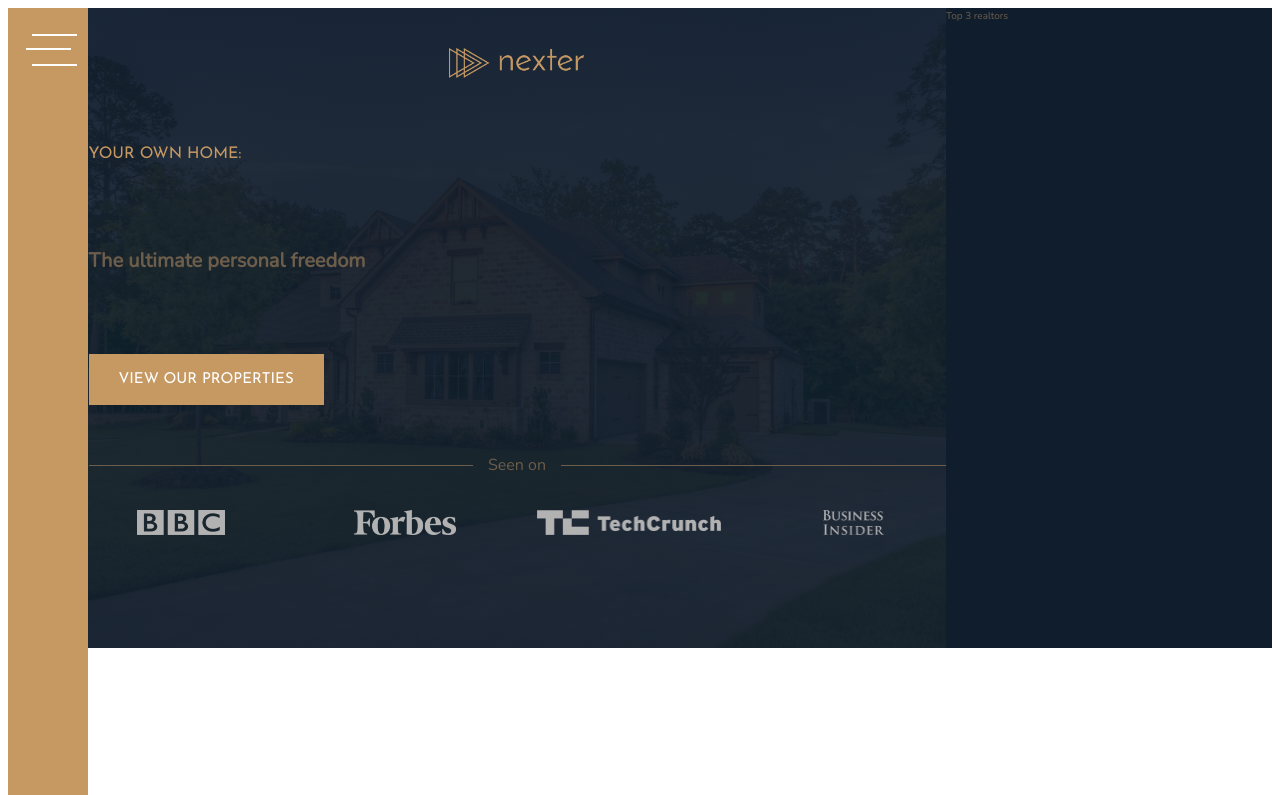
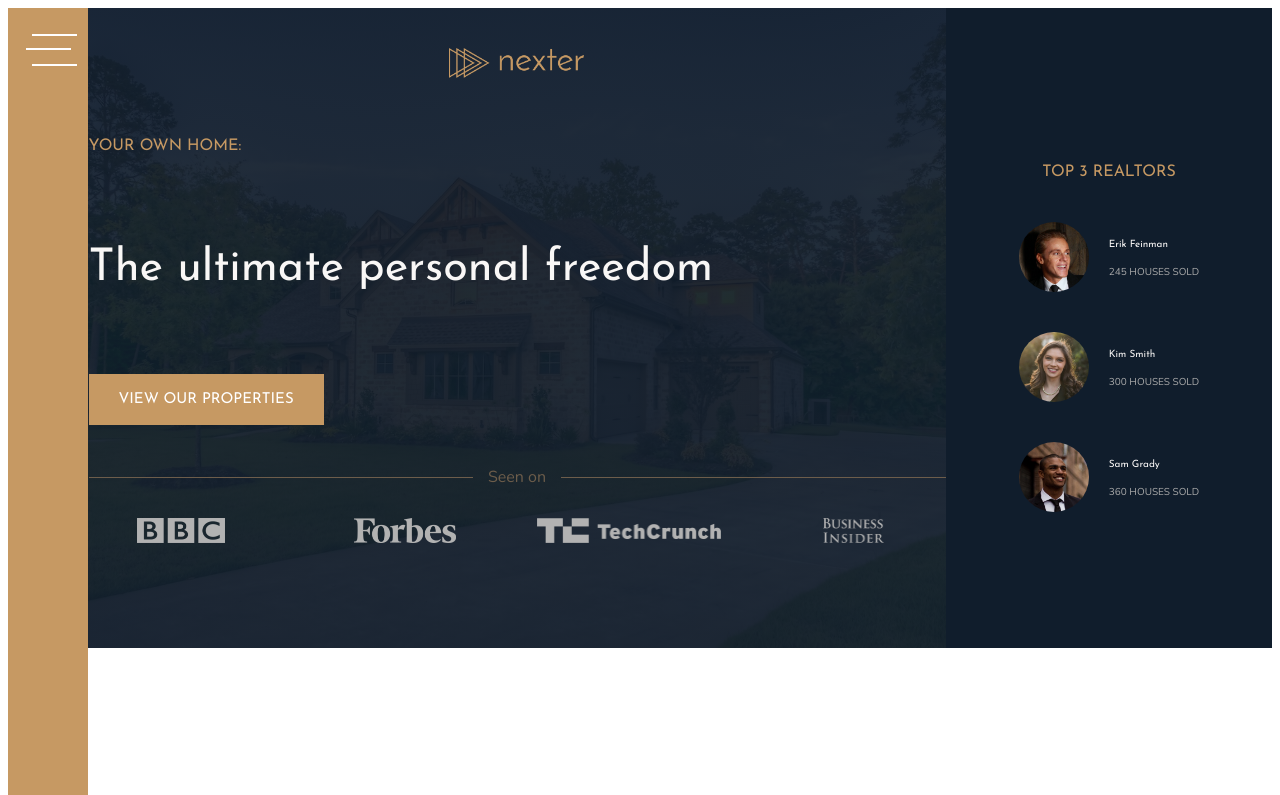
Before and after one commit to sturdevant-j/Nexter, a website: page index.html in a window 1280 px wide. Shown: the top 795 px of the page. Drawn offline with nearby package versions, Linux system fonts and the light colour scheme.

Commit message:
added realtors section

```diff
--- a/index.html
+++ b/index.html
@@ -20,7 +20,7 @@
     <header class="header">
         <img src="img/logo.png" alt="Nexter logo" class="header__logo">
         <h3 class="heading-3">Your own home:</h3>
-        <h1 class="heading__1">The ultimate personal freedom</h1>
+        <h1 class="heading-1">The ultimate personal freedom</h1>
         <button class="btn header__btn">View our properties</button>
         <div class="header__seenon-text">Seen on</div>
         <div class="header__seenon-logos">
@@ -30,9 +30,28 @@
         <img src="img/logo-bi.png" alt="Seen on 4">
         </div>
     </header>
+
     <div class="realtors">
-        Top 3 realtors
+        <h3 class="heading-3">Top 3 Realtors</h3>
+        <div class="realtors__list">
+            <img src="img/realtor-1.jpeg" alt="Realtor 1" class="realtors__img">
+            <div class="realtors__details">
+                <h4 class="heading-4 heading-4--light">Erik Feinman</h4>
+                <p class="realtors__sold">245 houses sold</p>
+            </div>
+            <img src="img/realtor-2.jpeg" alt="Realtor 2" class="realtors__img">
+            <div class="realtors__details">
+                <h4 class="heading-4 heading-4--light">Kim Smith</h4>
+                <p class="realtors__sold">300 houses sold</p>
+            </div>
+            <img src="img/realtor-3.jpeg" alt="Realtor 3" class="realtors__img">
+            <div class="realtors__details">
+                <h4 class="heading-4 heading-4--light">Sam Grady</h4>
+                <p class="realtors__sold">360 houses sold</p>
+            </div>
+        </div>
     </div>
+
     <section class="features">
         <div class="feature">
             <svg class="feature__icon">
@@ -293,10 +312,9 @@
             </div>
             <button class="btn home__btn">Contact realtor</button>
         </div>
+    </section>
 
-    </section>
     <section class="gallery">
-
 
        <figure class="gallery__item gallery__item--1"><img src="img/gal-1.jpeg" alt="Gallery image 1" class="gallery__img"></figure>
        <figure class="gallery__item gallery__item--2"><img src="img/gal-2.jpeg" alt="Gallery image 2" class="gallery__img"></figure>
@@ -312,9 +330,6 @@
        <figure class="gallery__item gallery__item--12"><img src="img/gal-12.jpeg" alt="Gallery image 12" class="gallery__img"></figure>
        <figure class="gallery__item gallery__item--13"><img src="img/gal-13.jpeg" alt="Gallery image 13" class="gallery__img"></figure>
        <figure class="gallery__item gallery__item--14"><img src="img/gal-14.jpeg" alt="Gallery image 14" class="gallery__img"></figure>
-
-
-
     </section>
 
     <footer class="footer">
--- a/sass/_header.scss
+++ b/sass/_header.scss
@@ -23,7 +23,6 @@
         align-self: center;
         justify-self: start;
     }
-
 
     &__seenon-text {
         display: grid;
@@ -57,6 +56,4 @@
         }
 
     }
-
-
 }
--- a/sass/_realtors.scss
+++ b/sass/_realtors.scss
@@ -1,4 +1,33 @@
 .realtors {
     background-color: $color-secondary;
     grid-column: col-start 7 / full-end;
+    padding: 3rem;
+
+    display: grid;
+    align-content: center;
+    justify-content: center;
+    justify-items: center;
+    row-gap: 2rem;
+
+    &__list {
+        display: grid;
+        grid-template-columns: min-content max-content; //sets to 7rem with img, max prevents line breakage
+        column-gap: 2rem;
+        row-gap: 5vh;
+        align-items: center;
+
+    }
+
+    &__img {
+        width: 7rem;
+        border-radius: 50%;
+        display: block;
+    }
+
+    &__sold {
+        text-transform: uppercase;
+        color: $color-grey-light-2;
+        margin-top: -3px;
+
+    }
 }
```
Also changed, not shown: css/style.css.
